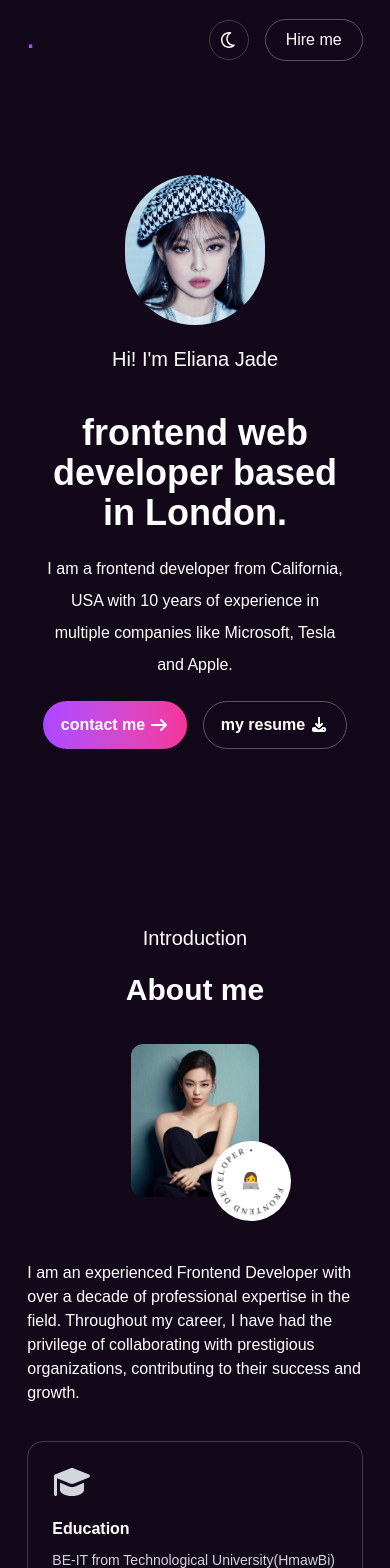
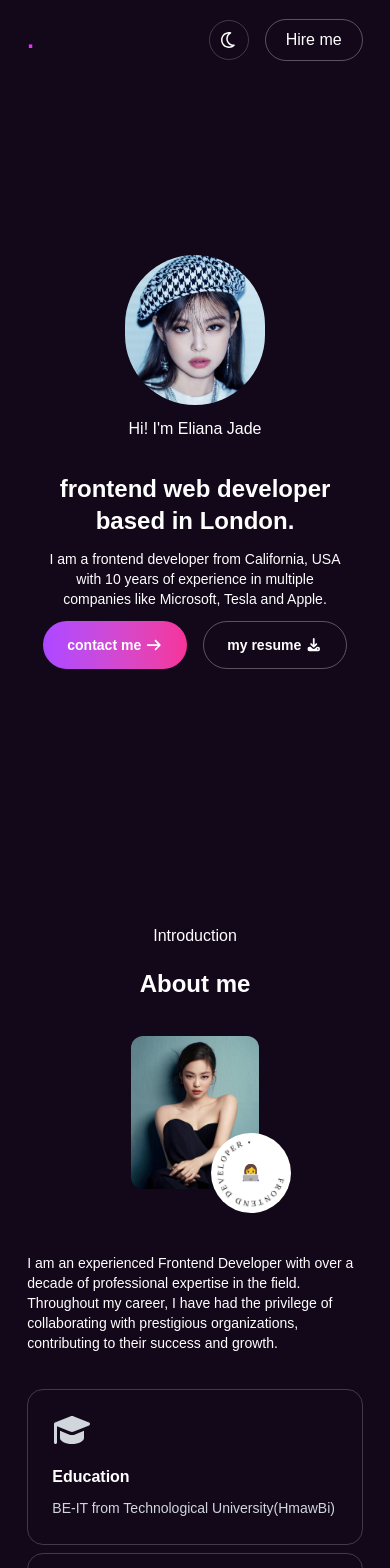
Before and after one commit to yaminphyu/yaminportfolio, a Next.js app: page / in a window 390 px wide. Shown: the top 1568 px of the page. Built offline with nearby package versions, Linux system fonts and the light colour scheme.

Commit message:
updated for mobile size

```diff
--- a/components/AboutMe.tsx
+++ b/components/AboutMe.tsx
@@ -55,7 +55,7 @@ export default function AboutMe() {
           </div>
         </div>
         <div className='flex flex-col w-full lg:w-[50%] xl:w-[60%] h-auto gap-5'>
-          <span className='text-base font-medium text-white'>I am an experienced Frontend Developer with over a decade of professional expertise in the field. Throughout my career, I have had the privilege of collaborating with prestigious organizations, contributing to their success and growth.</span>
+          <span className='text-sm md:text-base font-medium text-white'>I am an experienced Frontend Developer with over a decade of professional expertise in the field. Throughout my career, I have had the privilege of collaborating with prestigious organizations, contributing to their success and growth.</span>
 
           <div className='w-full flex mt-4 gap-2 relative flex-wrap'>
             {
--- a/components/Button.tsx
+++ b/components/Button.tsx
@@ -7,7 +7,7 @@ export default function Button({
   children
 }: ButtonProps) {
   return (
-    <button className='px-6 py-3 rounded-full border border-white/30 text-white font-semibold text-center hover:hover:bg-[#11072f]'>
+    <button className='px-6 py-3 rounded-full border border-white/30 text-white font-semibold text-sm md:text-base text-center hover:hover:bg-[#11072f]'>
       {children}
     </button>
   )
--- a/components/ConactWithMe.tsx
+++ b/components/ConactWithMe.tsx
@@ -11,22 +11,22 @@ export default function ConactWithMe() {
       headerText="Get in touch"
     >
       <div className='w-full md:w-[70%] lg:w-[50%] h-full flex flex-col items-center justify-center gap-12'>
-        <span className='text-center text-white'>I'd love to hear from you! If you have any questions, comments or feedback, please use the form below.</span>
+        <span className='text-center text-white text-sm md:text-base'>I'd love to hear from you! If you have any questions, comments or feedback, please use the form below.</span>
         <div className='w-full'>
           <form className='flex flex-col gap-8'>
             <div className='w-full flex gap-4'>
-              <input type="text" placeholder='Enter your name' className='w-1/2 p-2.5 rounded-md bg-[#1e0f36] border border-white/30 text-white'/>
-              <input type="email" placeholder='Enter your email' className='w-1/2 p-2.5 rounded-md bg-[#1e0f36] border border-white/30 text-white'/>
+              <input type="text" placeholder='Enter your name' className='w-1/2 p-2.5 rounded-md bg-[#1e0f36] border border-white/30 text-white text-sm md:text-base'/>
+              <input type="email" placeholder='Enter your email' className='w-1/2 p-2.5 rounded-md bg-[#1e0f36] border border-white/30 text-white text-sm md:text-base'/>
             </div>
             <textarea
               placeholder='Enter your message'
               rows={8}
-              className='p-2.5 rounded-md bg-[#1e0f36] border border-white/30 text-white w-full'
+              className='p-2.5 rounded-md bg-[#1e0f36] border border-white/30 text-white w-full text-sm md:text-base'
             />
             <div className='w-full flex justify-center items-center'>
               <Button>
                 Submit now
-                <FontAwesomeIcon icon={faArrowRight} className="text-lg ml-2" />
+                <FontAwesomeIcon icon={faArrowRight} className="text-base md:text-lg ml-2" />
               </Button>
             </div>
           </form>
--- a/components/Footer.tsx
+++ b/components/Footer.tsx
@@ -13,17 +13,17 @@ export default function Footer() {
         <Logo isFooter={true} />
       </div>
       <div className='w-full flex items-center justify-center text-white'>
-        <FontAwesomeIcon icon={faEnvelope} className="text-2xl mr-3" />
-        <a href="mailto:contact@prebuiltui.com">contact@prebuiltui.com</a>
+        <FontAwesomeIcon icon={faEnvelope} className="text-lg md:text-2xl mr-3" />
+        <a className='text-sm md:text-base' href="mailto:contact@prebuiltui.com">contact@prebuiltui.com</a>
       </div>
-      <div className="max-w-[86%] w-full h-full flex flex-col lg:flex-row items-center justify-between border-t border-white/70 gap-5 lg:gap-0 py-2">
-      <span className='text-white'>© 2025 PrebuiltUI. All rights reserved. Distributed by ThemeWagon</span>
+      <div className="max-w-[86%] w-full h-full flex flex-col lg:flex-row items-center justify-center md:justify-between border-t border-white/70 gap-5 lg:gap-0 py-2">
+      <span className='text-white text-sm md:text-base'>© 2025 PrebuiltUI. All rights reserved. Distributed by ThemeWagon</span>
       <div>
-        <ul className='flex gap-7'>
+        <ul className='flex justify-center gap-7'>
           {
             SOCIAL_MEDIA.map((social: any, index: number) => {
               return (
-                <li key={index} className="inline-block mr-6 text-white hover:text-gray-200">
+                <li key={index} className="inline-block mr-6 text-sm md:text-base text-white hover:text-gray-200">
                   <Link
                     href={social.url}
                     target="_blank"
--- a/components/Header.tsx
+++ b/components/Header.tsx
@@ -14,8 +14,8 @@ export const Logo = ({
   return (
     <div className="text-white text-xl font-semibold">
       <Link href="/">
-        <span className={isFooter ? 'text-2xl md:text-3xl' : 'text-lg'}>{THEME}</span>
-        <span className={`text-purple-500 ${isFooter ? 'text-3xl md:text-4xl' : 'text-2xl'}`}>.</span>
+        <span className={isFooter ? 'text-xl md:text-3xl' : 'text-lg'}>{THEME}</span>
+        <span className={`text-[#e631f6] ${isFooter ? 'text-3xl md:text-4xl' : 'text-2xl'}`}>.</span>
       </Link>
     </div>
   );
--- a/components/HeroSection.tsx
+++ b/components/HeroSection.tsx
@@ -5,7 +5,7 @@ import Image from 'next/image'
 
 export default function HeroSection() {
   return (
-    <section className="relative max-w-[88%] md:max-w-[40%] w-full min-h-[calc(100vh-80px)] flex flex-col items-center justify-center gap-5 p-5">
+    <section className="relative max-w-[88%] md:max-w-[40%] w-full min-h-[calc(100vh-80px)] flex flex-col items-center justify-center gap-3 md:gap-5 px-5  md:p-5">
       <Image
         src="/jennie.jpg"
         alt="Profile Picture"
@@ -13,12 +13,12 @@ export default function HeroSection() {
         height={120}
         className="rounded-full"
       />
-      <h3 className="text-xl text-white">Hi! I'm Eliana Jade</h3>
-      <h1 className="text-center font-semibold text-4xl md:text-5xl mt-5 text-white">frontend web developer based in London.</h1>
-      <p className="text-center text-base leading-8 text-white">I am a frontend developer from California, USA with 10 years of experience in multiple companies like Microsoft, Tesla and Apple.</p>
+      <h3 className="text-base md:text-xl text-white">Hi! I'm Eliana Jade</h3>
+      <h1 className="text-center font-semibold text-2xl md:text-5xl mt-5 text-white">frontend web developer based in London.</h1>
+      <p className="text-center text-sm md:text-base leading-5 md:leading-8 text-white">I am a frontend developer from California, USA with 10 years of experience in multiple companies like Microsoft, Tesla and Apple.</p>
       <div className="flex items-center gap-4">
         <button
-          className="w-36 h-12 p-1 flex items-center justify-center rounded-full text-white font-semibold cursor-pointer bg-linear-to-r from-purple-500 to-pink-500"
+          className="w-36 h-12 p-1 flex items-center justify-center rounded-full text-white font-semibold cursor-pointer text-sm md:text-base bg-linear-to-r from-purple-500 to-pink-500"
           aria-label="Toggle theme"
         >
           contact me
@@ -26,7 +26,7 @@ export default function HeroSection() {
         </button>
 
         <button
-          className="w-36 h-12 p-1 flex items-center justify-center rounded-full text-white font-semibold cursor-pointer border border-white/30"
+          className="w-36 h-12 p-1 flex items-center justify-center rounded-full text-white font-semibold cursor-pointer text-sm md:text-base border border-white/30"
           aria-label="Toggle theme"
         >
           my resume
--- a/components/Layout.tsx
+++ b/components/Layout.tsx
@@ -7,7 +7,7 @@ type LayoutProps = {
 
 export default function Layout({ children }: LayoutProps) {
   return (
-    <div className="w-full min-h-screen flex flex-col bg-[#130819] mb-10">
+    <div className="w-full min-h-[100vmh] flex flex-col bg-[#130819] pb-10">
       <Header />
 
       <main className="w-full flex flex-col justify-center items-center pt-20 overflow-x-hidden gap-20">
--- a/components/SectionWrapper.tsx
+++ b/components/SectionWrapper.tsx
@@ -13,8 +13,8 @@ export default function SectionWrapper({
 }: SectionWrapperProps) {
   return (
     <section className="relative max-w-[86%] md:max-w-[78%] w-full min-h-[calc(100vh-80px)] flex flex-col items-center justify-center gap-5 md:p-5">
-      <h3 className='text-xl text-white'>{miniHeaderText}</h3>
-      <h2 className="text-3xl md:text-4xl font-semibold mb-4 text-white">{headerText}</h2>
+      <h3 className='text-base md:text-xl text-white'>{miniHeaderText}</h3>
+      <h2 className="text-2xl md:text-4xl font-semibold mb-4 text-white">{headerText}</h2>
       {children}
     </section>
   )
--- a/components/WorkExperiences.tsx
+++ b/components/WorkExperiences.tsx
@@ -10,7 +10,7 @@ export default function WorkExperiences() {
       miniHeaderText="My portfolio"
       headerText="My work experiences"
     >
-      <span className='text-center text-white'>Welcome to my web development portfolio! Explore a collection of projects showcasing my expertise in front-end development.</span>
+      <span className='text-sm md:text-base text-center text-white'>Welcome to my web development portfolio! Explore a collection of projects showcasing my expertise in front-end development.</span>
       <div className="w-full lg:p-4 grid grid-cols-1 md:grid-cols-2 lg:grid-cols-4 gap-4">
         {[1, 2, 3, 4].map(i => (
           <div
@@ -31,8 +31,8 @@ export default function WorkExperiences() {
                 group-hover:translate-y-0
               ">
               <div className="flex flex-col justify-center h-full">
-                <h3 className="text-gray-900 text-lg font-semibold">Project Title {i}</h3>
-                <p className="text-sm text-gray-800">Web Design</p>
+                <h3 className="text-gray-900 text-base md:text-lg font-semibold">Project Title {i}</h3>
+                <h5 className="text-sm text-gray-800">Web Design</h5>
               </div>
 
               <FontAwesomeIcon icon={faRecycle} className="text-2xl text-gray-800" />
@@ -43,7 +43,7 @@ export default function WorkExperiences() {
       <div className='w-full flex justify-center items-center mt-6'>
         <Button>
           Show more
-          <FontAwesomeIcon icon={faArrowRight} className="text-lg ml-2" />
+          <FontAwesomeIcon icon={faArrowRight} className="text-base md:text-lg ml-2" />
         </Button>
       </div>
     </SectionWrapper>
```
